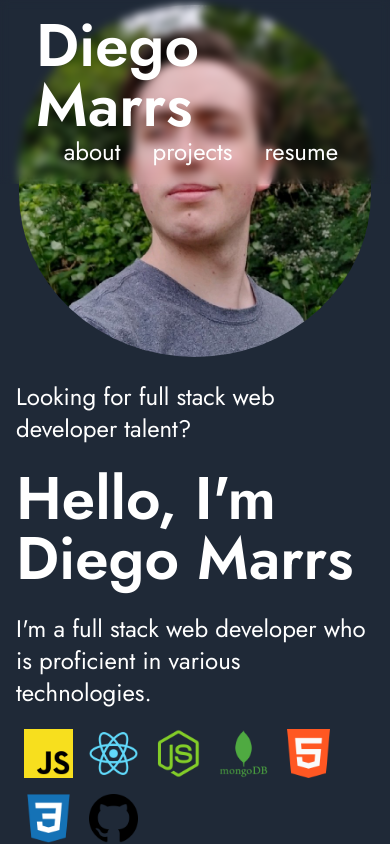
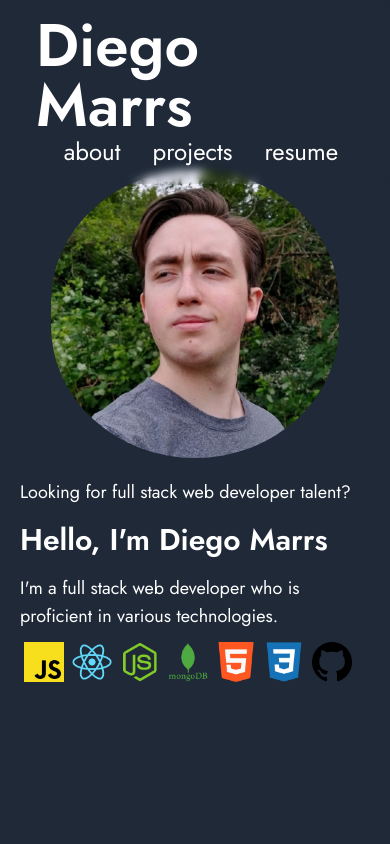
Before and after one commit to StaticCloud/diego-marrs, a React (Create React App) app: page / in a window 390 px wide. Shown: the top 844 px of the page. Built offline with nearby package versions, Linux system fonts and the light colour scheme.

Commit message:
responsive tweaks

```diff
--- a/src/components/Landing.js
+++ b/src/components/Landing.js
@@ -32,17 +32,17 @@ function Landing() {
     return (
         <section className="fixed w-full top-0 z-0 dark:text-white dark:bg-gray-800 h-screen flex items-center">
             <animated.div style={fadeIn} className="flex flex-row md:flex-row-reverse flex-wrap mx-auto justify-center">
-                <div className="max-w-sm px-4">
+                <div className="max-w-xs md:max-w-sm px-4">
                     <img className="py-3 rounded-full" src={profilePic}/>
                 </div>
-                <div className="max-w-xl px-4 flex items-center">
+                <div className="max-w-xl px-5 flex items-center">
                     <div>
-                        <p className="text-2xl py-3">Looking for full stack web developer talent?</p>
-                        <h1 className="text-6xl font-semibold py-3">Hello, I'm Diego Marrs</h1>
-                        <p className="text-2xl py-3">I'm a full stack web developer who is proficient in various technologies.</p>
+                        <p className="text-lg md:text-2xl py-2 md:py-3">Looking for full stack web developer talent?</p>
+                        <h1 className="text-3xl md:text-6xl font-semibold py-2 md:py-3">Hello, I'm Diego Marrs</h1>
+                        <p className="text-lg md:text-2xl py-2 md:py-3">I'm a full stack web developer who is proficient in various technologies.</p>
                         <div className="flex flex-row flex-wrap">
                             {icons.map((icon, i) =>
-                                <img className="p-2" key={i} width="65px" src={icon}></img>
+                                <img className="p-1 md:p-2 w-12 md:w-16" key={i} src={icon}></img>
                             )}
                         </div>
                     </div>
```
